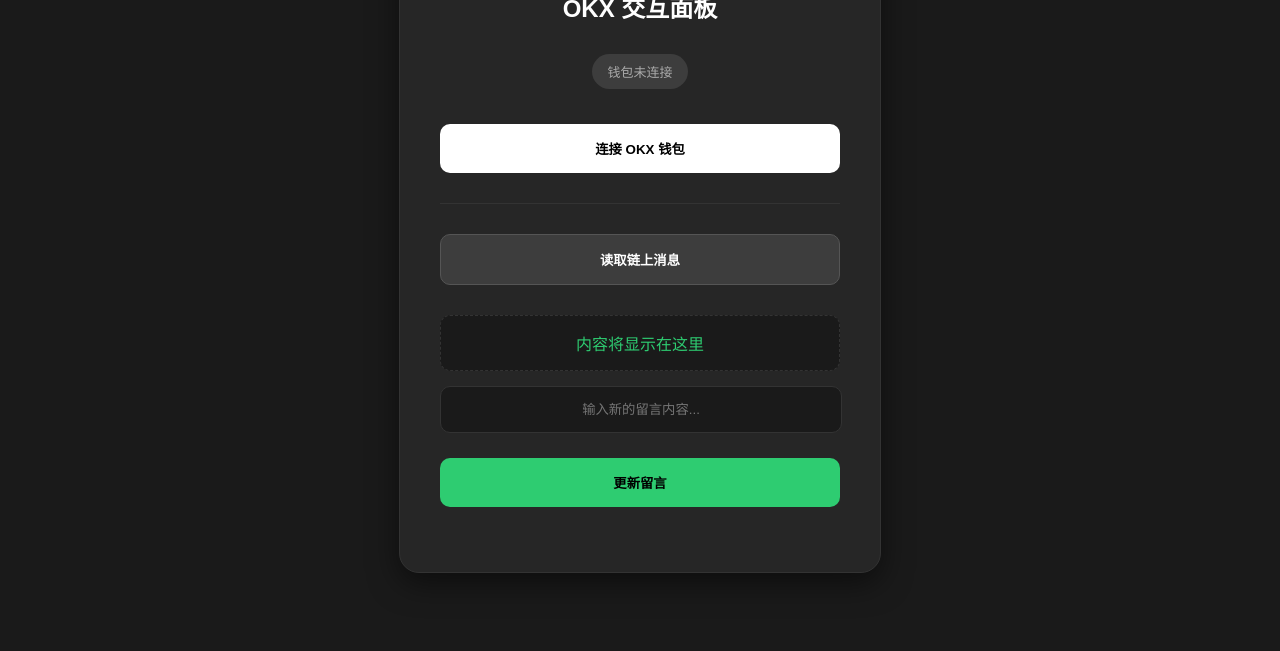
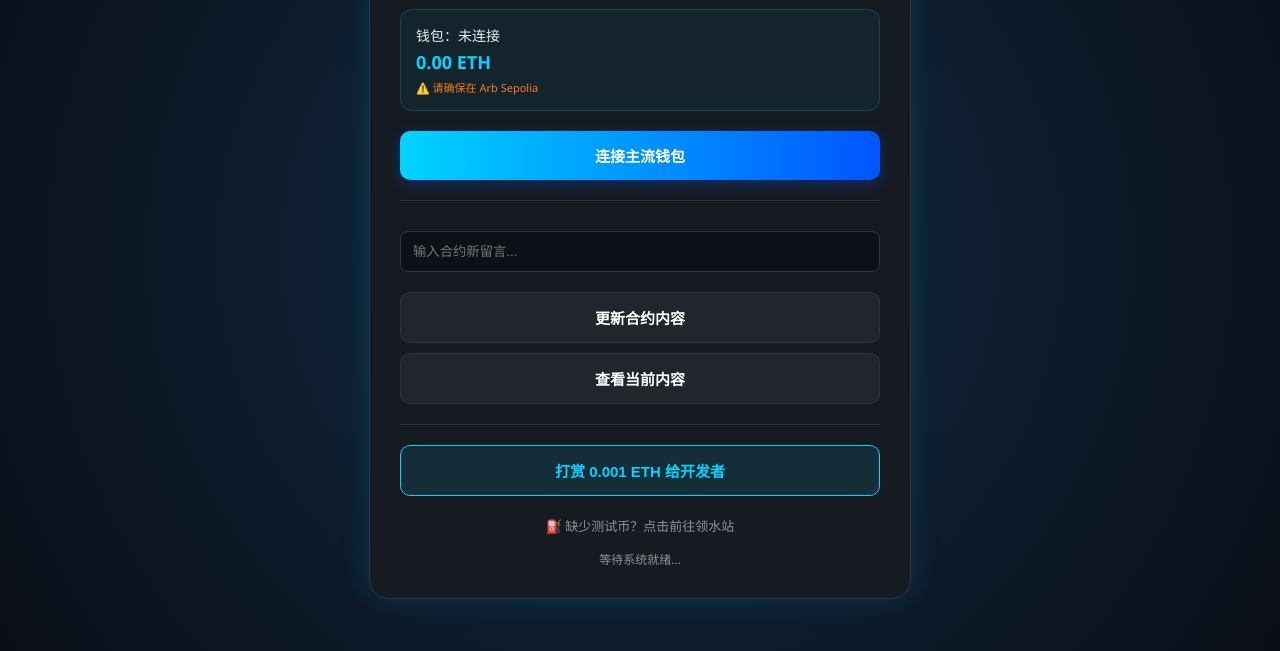
Before and after one commit to chenling48/record, a plain HTML site: page index.html in a window 1280 px wide. Shown: the part 149-800 px from the top of the page. Drawn offline with nearby package versions, Linux system fonts and the light colour scheme.

Commit message:
Update title and enhance UI for Cyber-DApp

```diff
--- a/index.html
+++ b/index.html
@@ -3,114 +3,234 @@
 <head>
     <meta charset="UTF-8">
     <meta name="viewport" content="width=device-width, initial-scale=1.0">
-    <title>OKX 钱包交互测试</title>
+    <title>Cyber-DApp 交互面板</title>
     <script src="https://cdnjs.cloudflare.com/ajax/libs/ethers/6.7.0/index.umd.min.js"></script>
     <style>
-        body { font-family: 'PingFang SC', sans-serif; background: #1a1a1a; color: white; display: flex; justify-content: center; align-items: center; height: 100vh; margin: 0; }
-        .card { background: #262626; padding: 40px; border-radius: 20px; box-shadow: 0 10px 30px rgba(0,0,0,0.5); width: 100%; max-width: 400px; text-align: center; border: 1px solid #333; }
-        h2 { margin-bottom: 30px; color: #fff; }
-        .status { padding: 8px 15px; border-radius: 50px; font-size: 13px; margin-bottom: 25px; display: inline-block; background: #3d3d3d; color: #aaa; }
-        .status.connected { background: #1d392a; color: #2ecc71; border: 1px solid #2ecc71; }
-        button { width: 100%; padding: 15px; margin: 10px 0; border: none; border-radius: 10px; font-weight: bold; cursor: pointer; transition: 0.2s; }
-        .btn-connect { background: #fff; color: #000; }
-        .btn-connect:hover { background: #ccc; }
-        .btn-action { background: #3d3d3d; color: #fff; border: 1px solid #555; }
-        .btn-action:hover { background: #4d4d4d; }
-        input { width: calc(100% - 30px); padding: 15px; background: #1a1a1a; border: 1px solid #333; border-radius: 10px; color: white; margin: 15px 0; text-align: center; }
-        #msgBox { margin-top: 20px; padding: 15px; background: #1a1a1a; border-radius: 10px; color: #2ecc71; min-height: 20px; border: 1px dashed #333; }
+        :root {
+            --primary-blue: #00d4ff;
+            --dark-bg: #0a0e17;
+            --card-bg: #161b22;
+            --text-main: #e6edf3;
+        }
+
+        body {
+            background-color: var(--dark-bg);
+            color: var(--text-main);
+            font-family: 'Segoe UI', system-ui, sans-serif;
+            margin: 0;
+            display: flex;
+            justify-content: center;
+            align-items: center;
+            min-height: 100vh;
+            background-image: radial-gradient(circle at 50% 50%, #102a43 0%, #0a0e17 100%);
+        }
+
+        .dapp-container {
+            width: 90%;
+            max-width: 480px;
+            background: var(--card-bg);
+            border: 1px solid #30363d;
+            border-radius: 20px;
+            padding: 30px;
+            box-shadow: 0 0 30px rgba(0, 212, 255, 0.15);
+        }
+
+        .header { text-align: center; margin-bottom: 25px; }
+        .header h1 { color: var(--primary-blue); font-size: 24px; text-transform: uppercase; letter-spacing: 2px; }
+
+        .status-bar {
+            background: rgba(0, 212, 255, 0.05);
+            border: 1px solid rgba(0, 212, 255, 0.2);
+            padding: 15px;
+            border-radius: 12px;
+            margin-bottom: 20px;
+            font-size: 14px;
+        }
+
+        .balance-tag { color: var(--primary-blue); font-weight: bold; font-size: 18px; margin-top: 5px; }
+
+        .btn {
+            width: 100%;
+            padding: 14px;
+            margin: 10px 0;
+            border: none;
+            border-radius: 10px;
+            font-weight: bold;
+            cursor: pointer;
+            transition: all 0.3s cubic-bezier(0.4, 0, 0.2, 1);
+            font-size: 15px;
+            display: flex;
+            justify-content: center;
+            align-items: center;
+            gap: 8px;
+        }
+
+        .btn-connect { background: linear-gradient(90deg, #00d4ff, #0055ff); color: white; box-shadow: 0 4px 15px rgba(0, 85, 255, 0.3); }
+        .btn-action { background: #21262d; color: white; border: 1px solid #30363d; }
+        .btn-action:hover { background: #30363d; border-color: var(--primary-blue); }
+        .btn-donate { background: rgba(0, 212, 255, 0.1); color: var(--primary-blue); border: 1px solid var(--primary-blue); }
+        .btn-donate:hover { background: var(--primary-blue); color: black; }
+
+        input {
+            width: 100%;
+            padding: 12px;
+            box-sizing: border-box;
+            background: #0d1117;
+            border: 1px solid #30363d;
+            border-radius: 8px;
+            color: white;
+            margin: 10px 0;
+            outline: none;
+        }
+
+        input:focus { border-color: var(--primary-blue); box-shadow: 0 0 8px rgba(0, 212, 255, 0.2); }
+
+        .faucet-link {
+            display: block;
+            text-align: center;
+            margin-top: 20px;
+            color: #8b949e;
+            text-decoration: none;
+            font-size: 13px;
+        }
+        .faucet-link:hover { color: var(--primary-blue); }
+
+        #logText { font-size: 12px; color: #8b949e; margin-top: 15px; text-align: center; }
     </style>
 </head>
 <body>
 
-<div class="card">
-    <h2>OKX 交互面板</h2>
-    <div id="statusLabel" class="status">钱包未连接</div>
+<div class="dapp-container">
+    <div class="header">
+        <h1>Cyber Panel V2</h1>
+    </div>
 
-    <button class="btn-connect" onclick="connectOKX()">连接 OKX 钱包</button>
+    <div class="status-bar">
+        <div id="addrDisplay">钱包：未连接</div>
+        <div id="balanceDisplay" class="balance-tag">0.00 ETH</div>
+        <div id="networkStatus" style="font-size: 11px; margin-top: 5px; color: #fa7a18;">⚠️ 请确保在 Arb Sepolia</div>
+    </div>
 
-    <div style="margin: 20px 0; border-top: 1px solid #333;"></div>
+    <button class="btn btn-connect" id="connectBtn" onclick="initWallet()">连接主流钱包</button>
 
-    <button class="btn-action" onclick="readContract()">读取链上消息</button>
-    <div id="msgBox">内容将显示在这里</div>
+    <div style="margin: 20px 0; height: 1px; background: #30363d;"></div>
 
-    <input type="text" id="inputField" placeholder="输入新的留言内容...">
-    <button class="btn-action" style="background: #2ecc71; color: #000; border: none;" onclick="writeContract()">更新留言</button>
+    <input type="text" id="msgInput" placeholder="输入合约新留言...">
+    <button class="btn btn-action" onclick="callSetMessage()">更新合约内容</button>
+    <button class="btn btn-action" onclick="callGetMessage()">查看当前内容</button>
 
-    <p id="txInfo" style="font-size: 11px; color: #666; margin-top: 15px;"></p>
+    <div style="margin: 20px 0; height: 1px; background: #30363d;"></div>
+
+    <button class="btn btn-donate" onclick="donateEth()">打赏 0.001 ETH 给开发者</button>
+
+    <a href="https://www.alchemy.com/faucets/arbitrum-sepolia" target="_blank" class="faucet-link">⛽ 缺少测试币？点击前往领水站</a>
+
+    <div id="logText">等待系统就绪...</div>
 </div>
 
 <script>
-    // 你的配置
-    const CONTRACT_ADDRESS = "0xAd074eF8dFa3c625a53185450F24203bC35160F6";
+    const CONTRACT_ADDR = "0xAd074eF8dFa3c625a53185450F24203bC35160F6";
+    const DONATE_ADDR = "0x2d2f8716607d77d3389af77e0f47e559b8b6c36a";
+    const ARB_SEPOLIA_ID = 421614n; // BigInt for v6
+
     const ABI = [
         "function message() public view returns (string)",
         "function setMessage(string memory _newMsg) public"
     ];
 
-    let provider;
-    let signer;
-    let contract;
+    let provider, signer, contract;
 
-    // 核心函数：专门连接 OKX
-    async function connectOKX() {
-        // 强制寻找 OKX 注入的对象
-        const okx = window.okxwallet;
+    async function initWallet() {
+        const uiLog = document.getElementById('logText');
+        // 多钱包兼容逻辑
+        const injectedProvider = window.okxwallet || window.ethereum;
 
-        if (!okx) {
-            alert("错误：未检测到 OKX 钱包！\n请检查：\n1. 是否安装了 OKX 插件\n2. 扩展设置里是否勾选了‘允许在无痕模式下运行’");
+        if (!injectedProvider) {
+            alert("未检测到任何钱包插件！");
             return;
         }
 
         try {
-            // 请求授权
-            const accounts = await okx.request({ method: 'eth_requestAccounts' });
+            uiLog.innerText = "正在唤起钱包授权...";
+            const accounts = await injectedProvider.request({ method: 'eth_requestAccounts' });
 
-            // 使用 Ethers.js 包装 OKX 对象
-            provider = new ethers.BrowserProvider(okx);
+            provider = new ethers.BrowserProvider(injectedProvider);
             signer = await provider.getSigner();
-            contract = new ethers.Contract(CONTRACT_ADDRESS, ABI, signer);
+
+            // 检查网络
+            const network = await provider.getNetwork();
+            if (network.chainId !== ARB_SEPOLIA_ID) {
+                uiLog.innerText = "网络错误！请切换到 Arbitrum Sepolia";
+                try {
+                    await injectedProvider.request({
+                        method: 'wallet_switchEthereumChain',
+                        params: [{ chainId: '0x66eee' }], // 421614 的 16 进制
+                    });
+                } catch (e) { alert("请在钱包中手动切换到 Arbitrum Sepolia 网络"); }
+                return;
+            }
+
+            contract = new ethers.Contract(CONTRACT_ADDR, ABI, signer);
 
             // 更新 UI
-            const addr = accounts[0];
-            const label = document.getElementById('statusLabel');
-            label.innerText = "已连接: " + addr.substring(0,6) + "..." + addr.substring(38);
-            label.className = "status connected";
-            console.log("OKX Connected:", addr);
+            const address = accounts[0];
+            document.getElementById('addrDisplay').innerText = `已连接: ${address.substring(0,6)}...${address.substring(38)}`;
+            document.getElementById('networkStatus').innerText = "✅ 已在 Arbitrum Sepolia";
+            document.getElementById('networkStatus').style.color = "#2ecc71";
+            document.getElementById('connectBtn').innerText = "钱包已就绪";
+
+            updateBalance(address);
+            uiLog.innerText = "系统已连接";
         } catch (err) {
             console.error(err);
-            alert("连接被拒绝或出错");
+            uiLog.innerText = "连接失败";
         }
     }
 
-    // 读取合约里的 message 变量
-    async function readContract() {
+    async function updateBalance(address) {
+        const balance = await provider.getBalance(address);
+        const ethVal = ethers.formatEther(balance);
+        document.getElementById('balanceDisplay').innerText = `${parseFloat(ethVal).toFixed(4)} ETH`;
+    }
+
+    async function callGetMessage() {
         if (!contract) return alert("请先连接钱包");
         try {
-            const result = await contract.message();
-            document.getElementById('msgBox').innerText = result;
-        } catch (err) {
-            alert("读取失败，请检查是否在 Arbitrum Sepolia 网络");
+            const msg = await contract.message();
+            alert("合约当前留言: " + msg);
+        } catch (e) { console.error(e); }
+    }
+
+    async function callSetMessage() {
+        if (!contract) return alert("请先连接钱包");
+        const val = document.getElementById('msgInput').value;
+        if (!val) return alert("请输入内容");
+
+        try {
+            document.getElementById('logText').innerText = "请在钱包中确认交易...";
+            const tx = await contract.setMessage(val);
+            document.getElementById('logText').innerText = "交易打包中...";
+            await tx.wait();
+            document.getElementById('logText').innerText = "修改成功！";
+            alert("上链成功！");
+        } catch (e) {
+            document.getElementById('logText').innerText = "交易取消";
         }
     }
 
-    // 调用 setMessage 函数
-    async function writeContract() {
-        if (!contract) return alert("请先连接钱包");
-        const val = document.getElementById('inputField').value;
-        if (!val) return alert("请输入内容");
-
+    async function donateEth() {
+        if (!signer) return alert("请先连接钱包");
         try {
-            document.getElementById('txInfo').innerText = "请在 OKX 钱包弹窗中确认...";
-            const tx = await contract.setMessage(val);
-
-            document.getElementById('txInfo').innerText = "交易已提交，等待上链...";
-            await tx.wait(); // 等待交易打包
-
-            document.getElementById('txInfo').innerText = "更新成功！";
-            readContract(); // 刷新显示
-        } catch (err) {
-            console.error(err);
-            document.getElementById('txInfo').innerText = "交易失败。";
+            document.getElementById('logText').innerText = "准备打赏 0.001 ETH...";
+            const tx = await signer.sendTransaction({
+                to: DONATE_ADDR,
+                value: ethers.parseEther("0.001")
+            });
+            await tx.wait();
+            alert("感谢打赏！交易已完成。");
+            document.getElementById('logText').innerText = "打赏成功，感恩！";
+        } catch (e) {
+            document.getElementById('logText').innerText = "打赏操作取消";
         }
     }
 </script>
```
